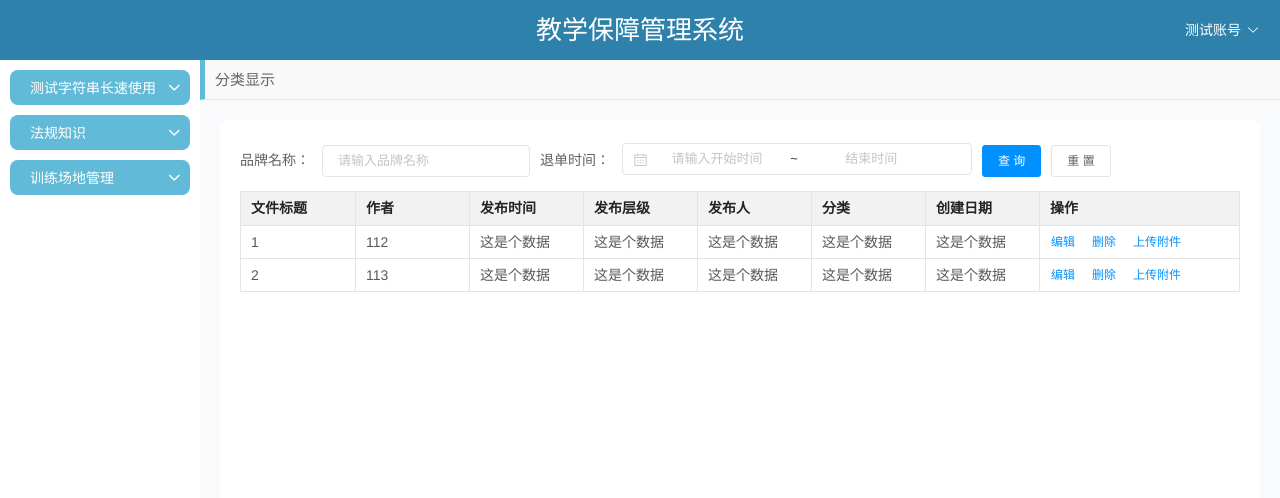
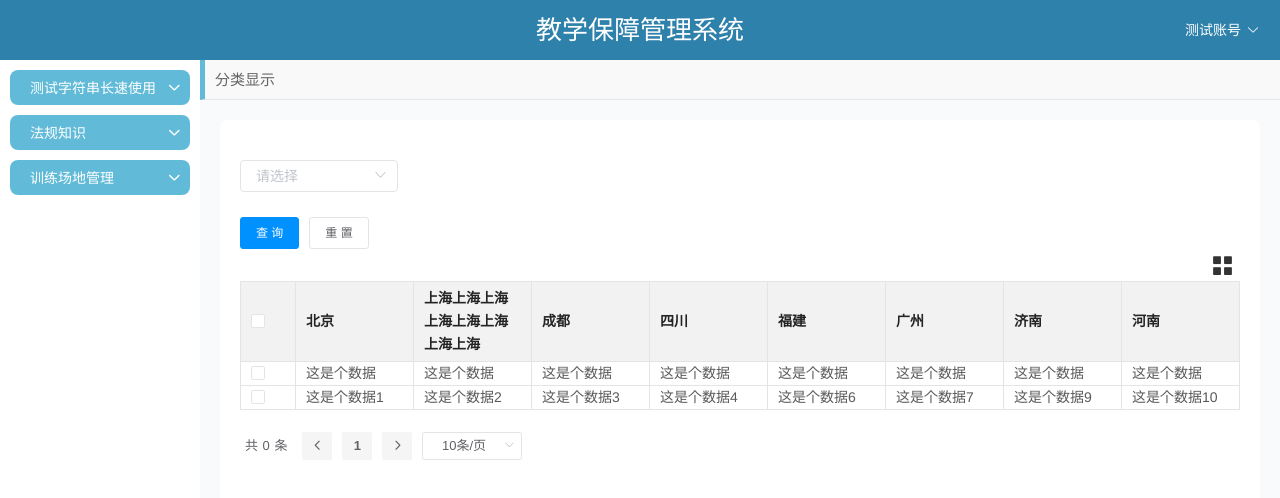
Before and after one commit to xiaodousi2014/tsm-system, a Vue app: page /#/ClassifiedDisplay in a window 1280 px wide. Shown: the top 498 px of the page. Built offline with nearby package versions, Linux system fonts and the light colour scheme.

Commit message:
添加table，search tableSelect 组件

```diff
--- /dev/null
+++ b/src/components/customSearch.vue
@@ -0,0 +1,191 @@
+<template>
+  <div id="customSearch">
+    <div>
+      <el-row
+        :gutter="10"
+        v-for="(it, index) in checkedSearchList"
+        :key="index"
+        style="margin-top: 20px"
+      >
+        <el-col :md="4" :sm="6" :xs="12">
+          <el-select
+            v-model="it.code"
+            placeholder="请选择"
+            style="display: block; width: 100%"
+            @change="typeChange(index, $event)"
+          >
+            <el-option
+              v-for="item in searchList"
+              :key="item.code"
+              :label="item.name"
+              :value="item.code"
+            >
+            </el-option>
+          </el-select>
+        </el-col>
+        <el-col :md="2" :sm="3" :xs="6" v-if="it.code">
+          <el-select placeholder="请选择" v-model="it.oneSelect">
+            <el-option
+              v-for="(item, index) in oneSelect"
+              :key="index"
+              :label="item.name"
+              :value="item.id"
+            >
+            </el-option>
+          </el-select>
+        </el-col>
+        <el-col :md="4" :sm="6" :xs="12" v-if="it.code">
+          <el-input
+            v-if="it.type == 'text'"
+            size="small"
+            v-model="it.codeValue"
+            placeholder="请输入"
+          ></el-input>
+          <el-date-picker
+            style="width: 100%"
+            v-if="it.type == 'date'"
+            v-model="it.value"
+            type="date"
+            placeholder="选择日期"
+          >
+          </el-date-picker>
+          <el-input
+            v-if="it.type == 'number'"
+            type="number"
+            size="small"
+            v-model.number="it.codeValue"
+            placeholder="请输入"
+          ></el-input>
+        </el-col>
+        <el-col :md="2" :sm="3" :xs="6" v-if="it.code">
+          <el-select placeholder="请选择" v-model="it.twoSelect">
+            <el-option
+              v-for="(item, index) in twoSelect"
+              :key="index"
+              :label="item.name"
+              :value="item.id"
+            >
+            </el-option>
+          </el-select>
+        </el-col>
+        <el-col :md="4" :sm="6" :xs="12" v-if="it.code">
+          <el-button
+            type="primary"
+            size="small"
+            icon="el-icon-plus"
+            @click="addSearch(index)"
+          ></el-button>
+          <el-button
+            type="primary"
+            size="small"
+            icon="el-icon-minus"
+            @click="reduceSearch(index)"
+            v-if="index != 0"
+          ></el-button>
+        </el-col>
+      </el-row>
+      <div class="search-button-block" style="margin-top: 20px">
+        <el-button size="small" type="primary">查 询</el-button>
+        <el-button size="small">重 置</el-button>
+      </div>
+    </div>
+  </div>
+</template>
+
+<script>
+export default {
+  name: "customSearch",
+  props: {
+    searchList: {
+      type: Array,
+      default: [],
+    },
+  },
+  data() {
+    return {
+      oneSelect: [
+        {
+          id: 1,
+          name: "等于",
+        },
+        {
+          id: 2,
+          name: "不等于",
+        },
+        {
+          id: 3,
+          name: "大于",
+        },
+        {
+          id: 4,
+          name: "小于",
+        },
+        {
+          id: 5,
+          name: "包含",
+        },
+        {
+          id: 6,
+          name: "不包含",
+        },
+      ],
+      checkedSearchList: [
+        {
+          code: "",
+          codeValue: "",
+          type: "",
+          oneSelect: 1,
+          oneSelectValue: "",
+          twoSelect: 1,
+          twoSelectValue: "",
+        },
+      ],
+      twoSelect: [
+        {
+          id: 1,
+          name: "且",
+        },
+        {
+          id: 2,
+          name: "或",
+        },
+        {
+          id: 3,
+          name: "非",
+        },
+      ],
+    };
+  },
+  watch: {},
+  methods: {
+    // 删除一个搜索条件
+    reduceSearch(index) {
+      this.checkedSearchList.splice(index, 1);
+    },
+    // 添加搜索条件
+    addSearch(index) {
+      let query = {
+        code: "",
+        codeValue: "",
+        type: "",
+        oneSelect: 1,
+        oneSelectValue: "",
+        twoSelect: 1,
+        twoSelectValue: "",
+      };
+      this.checkedSearchList.splice(index + 1, 0, query);
+      console.log(this.checkedSearchList);
+    },
+    typeChange(index, event) {
+      this.searchList.forEach((item) => {
+        if (item.code == event) {
+          this.checkedSearchList[index].type = item.type;
+        }
+      });
+    },
+  },
+};
+</script>
+
+<style lang="less" scoped>
+</style>
--- /dev/null
+++ b/src/components/customTable.vue
@@ -0,0 +1,79 @@
+<template>
+  <div >
+    <el-table  border id="el-table" style="width: 100%"  :data="tableData" @selection-change="handleSelectionChange">
+      <!-- 动态循环的列表 -->
+        <el-table-column
+      type="selection"
+      width="55">
+    </el-table-column>
+      <template v-for="(item, index) in tableAllIist">
+        <el-table-column
+          v-if="item.checked"
+          :key="index"
+          :prop="item.code"
+          :label="item.name"
+          width=""
+        >
+        </el-table-column>
+      </template>
+    </el-table>
+  </div>
+</template>
+<script>
+
+export default {
+  name: "customtable",
+  components: {},
+  props: {
+    tableAllIist: {//是否可折叠
+        type: Array,
+        default: []
+      },
+      tableData: {
+        type:Array,
+        default: []
+      }
+  },
+  data() {
+    return {
+      multipleSelection: []
+    };
+  },
+  methods: {
+    handleSelectionChange(val) {
+        this.multipleSelection = val;
+      }
+  },
+  created() {
+  },
+};
+</script>
+<style scoped lang="less">
+.showIcon {
+  text-align: right;
+  padding-right: 5px;
+  font-size: 25px;
+  position: relative;
+  .selectList {
+    position: absolute;
+    height: 400px;
+    overflow-y: scroll;
+    top: 30px;
+    right: 0;
+    z-index: 99;
+    min-width: 100px;
+    text-align: left;
+    font-size: 20px;
+    padding: 20px 0;
+    background: #fdfdfd;
+    border: 1px solid rgb(238, 238, 238);
+    li {
+      padding: 0 10px;
+      line-height: 50px;
+    }
+  }
+}
+.showIcon i {
+  cursor: pointer;
+}
+</style>
--- /dev/null
+++ b/src/components/customTableSelect.vue
@@ -0,0 +1,91 @@
+<template>
+  <div id="customTable"> <div class="showIcon"><i class="el-icon-menu" @click="showMoreList()"></i>
+            <ul class="selectList" v-if="showContent">
+       <!-- <el-checkbox-group v-model="checkedGroup" @change="handleCheckedCitiesChange"  size="medium"> -->
+         <li v-for="item in list" :key="item.code">
+           <el-checkbox  v-model="item.checked"  border>{{item.name}}</el-checkbox>
+       </li>
+  <!-- </el-checkbox-group> -->
+
+    </ul>
+
+      </div>
+  </div>
+</template>
+
+<script>
+  export default {
+    name: 'customTableSelect',
+    props: {
+      list: {//是否可折叠
+        type: Array,
+        default: []
+      }
+    },
+    data() {
+      return {
+        //控制是否折叠
+        showContent: false,
+         checkedGroup: [],
+      }
+    },
+    watch: {
+    },
+    methods:{
+      showMoreList() {
+        this.showContent = !this.showContent;
+        if(this.showContent && this.checkedGroup.length == 0) {
+           this.list.forEach(item => {
+          if(item.checked) {
+            this.checkedGroup.push(item.code);
+          }
+        })
+        }
+      },
+        handleCheckedCitiesChange() {
+      let checkedList = [];
+      this.list.forEach(item => {
+        this.checkedGroup.forEach(checked => {
+          if(item.code == checked) {
+            item.checked = true;
+          } else {
+            item.checked = false
+          }
+        })
+      })
+      console.log(checkedList);
+      // this.$emit('changeTable', checkedList)
+    }
+    }
+  }
+</script>
+
+<style lang="less" scoped>
+  .showIcon {
+  text-align: right;
+  padding-right: 5px;
+  font-size:25px;
+  position: relative;
+  .selectList {
+   position: absolute;
+   height: 400px;
+   overflow-y: scroll;
+   top: 30px;
+   right: 0;
+   z-index: 99;
+    min-width: 100px;
+    text-align: left;
+    font-size: 20px;
+    padding: 20px 0;
+    background: #fdfdfd;
+    border: 1px solid rgb(238,238,238);
+    li {
+      padding:0 10px;
+      line-height: 50px;
+    }
+  }
+}
+.showIcon i {
+  cursor: pointer;
+}
+</style>
--- a/src/views/statuteKnow/classifiedDisplay.vue
+++ b/src/views/statuteKnow/classifiedDisplay.vue
@@ -2,68 +2,14 @@
   <div class="ClassifiedDisplay padding20">
     <!-- 表格 -->
     <!--搜索表单-->
-    <collapse-transition>
-      <el-form
-        :inline="true"
-        ref="form1"
-        label-position="right"
-        :model="formDataSelect"
-      >
-        <el-form-item label="品牌名称：">
-          <el-input
-            size="small"
-            v-model="formDataSelect.brandName"
-            placeholder="请输入品牌名称"
-          ></el-input>
-        </el-form-item>
-        <el-form-item label="退单时间：">
-          <el-date-picker
-            size="small"
-            v-model="formDataSelect.reTime"
-            type="daterange"
-            :default-time="['00:00:00', '23:59:59']"
-            value-format="timestamp"
-            unlink-panels
-            range-separator="~"
-            start-placeholder="请输入开始时间"
-            end-placeholder="结束时间"
-          >
-          </el-date-picker>
-        </el-form-item>
-        <div class="search-button-block">
-          <el-button size="small" type="primary">查 询</el-button>
-          <el-button size="small">重 置</el-button>
-        </div>
-        <!--<div @click="showMore = !showMore" class="search-show-more">-->
-        <!--<span>展开更多</span>-->
-        <!--<i class="icon-show-more el-icon-arrow-down" :class="{'arrowRotate':!showMore}"></i>-->
-        <!--</div>-->
-      </el-form>
-    </collapse-transition>
-    <el-table :data="tableData3" border id="el-table" style="width: 100%">
-      <!-- 动态循环的列表 -->
-      <template v-for="(item, index) in tableLabel">
-        <el-table-column
-          :key="index"
-          :prop="item.prop"
-          :label="item.label"
-          width=""
-        >
-        </el-table-column>
-      </template>
-      <!-- 固定的列：从业人员 -->
-      <el-table-column label="操作" width="200px">
-        <template slot-scope="scope">
-          　　　　　　 <el-button type="text" size="small">编辑</el-button>
-          <el-button type="text" size="small">删除</el-button>
-          <el-button type="text" size="small">上传附件</el-button>
-          　　　　</template
-        >
-      </el-table-column>
-    </el-table>
-
+    <custom-search :searchList = searchList></custom-search>
+    <custom-table-select
+      :list="tableAllIist"
+      @changeTable="changeTable"
+    ></custom-table-select>
+    <custom-table :tableAllIist = tableAllIist :tableData = tableData3></custom-table>
     <!-- 分页 -->
-    <!-- <div class="pagination" >
+    <div class="pagination" >
       <el-pagination
         background
         @size-change="handleSizeChange"
@@ -75,64 +21,199 @@
         :total="total"
         border
       ></el-pagination>
-    </div> -->
-    <!-- <el-dialog title="选择申请类别" :visible.sync="dialogFormVisible">
-      <el-select v-model="selectType" placeholder="请选择" style="width: 100%">
-        <el-option
-          v-for="item in choseList"
-          :value="item.id"
-          :label="item.name"
-          :key="item.id"
-        ></el-option>
-      </el-select>
-
-      <div slot="footer" class="dialog-footer">
-        <el-button @click="dialogFormVisible = false">取 消</el-button>
-        <el-button type="primary" @click="goNewPage()">确 定</el-button>
-      </div>
-    </el-dialog> -->
-    <!-- <adjustment-change :show="editFormShow" /> -->
-    <!-- <add-input-info :show="addInfoModal" @close="closeModal()"></add-input-info> -->
+    </div>
   </div>
 </template>
 <script>
+import customTableSelect from "../../components/customTableSelect";
+import customSearch from "../../components/customSearch";
 import Http from "../../api/api";
+import customTable from '../../components/customTable'
 export default {
   name: "ClassifiedDisplay",
-  components: {},
+  components: { customTableSelect, customSearch, customTable},
   data() {
     return {
-      ClassifiedDisplay: [],
-      formDataSelect: {},
+      query: {
+         limit: 1,
+         pageNo: 10
+      },
+      total: 0,
       tableData3: [
         {
           id: "1",
           number: "112",
           a: "这是个数据",
           b: "这是个数据",
+          c: "这是个数据",
+          d: "这是个数据",
+          e: "这是个数据",
+          f: "这是个数据",
+          g: "这是个数据",
+          h: "这是个数据",
+          j: "这是个数据",
+          k: "这是个数据",
+          l: "这是个数据",
         },
         {
           id: "2",
           number: "113",
-          a: "这是个数据",
-          b: "这是个数据",
+          a: "这是个数据1",
+          b: "这是个数据2",
+          c: "这是个数据3",
+          d: "这是个数据4",
+          e: "这是个数据5",
+          f: "这是个数据6",
+          g: "这是个数据7",
+          h: "这是个数据8",
+          j: "这是个数据9",
+          k: "这是个数据10",
+          l: "这是个数据",
         },
       ],
-      tableLabel: [
-        { label: "文件标题", prop: "id" },
-        { label: "作者", prop: "number" },
-        { label: "发布时间", prop: "a" },
-        { label: "发布层级", prop: "b" },
-        { label: "发布人", prop: "b" },
-        { label: "分类", prop: "b" },
-        { label: "创建日期", prop: "b" },
+      tableAllIist: [],
+      searchList: [
+        {
+          name: "姓名",
+          type: "text",
+          code: "name",
+          value: "",
+        },
+        {
+          name: "性别",
+          type: "text",
+          code: "sex",
+          value: "",
+        },
+        {
+          name: "年龄",
+          type: "number",
+          code: "age",
+          value: "",
+        },
+        {
+          name: "出生日期",
+          type: "date",
+          code: "year",
+          value: "",
+        },
+        {
+          name: "爱好",
+          type: "text",
+          code: "like",
+          value: "",
+        },
+        {
+          name: "专业",
+          type: "text",
+          code: "object",
+          value: "",
+        },
+        {
+          name: "描述",
+          type: "text",
+          code: "remark",
+          value: "",
+        },
       ],
     };
   },
-  methods: {},
-  created() {},
+  methods: {
+    handleSizeChange() {
+
+    },
+    handleCurrentChange() {
+
+    },
+    getAllTableList() {
+      this.tableAllIist = [
+        {
+          code: "a",
+          name: "北京",
+          checked: true,
+        },
+        {
+          code: "b",
+          name: "上海上海上海上海上海上海上海上海",
+          checked: true,
+        },
+        {
+          code: "c",
+          name: "成都",
+          checked: true,
+        },
+        {
+          code: "d",
+          name: "四川",
+          checked: true,
+        },
+        {
+          code: "e",
+          name: "俄罗斯",
+          checked: false,
+        },
+        {
+          code: "f",
+          name: "福建",
+          checked: true,
+        },
+        {
+          code: "g",
+          name: "广州",
+          checked: true,
+        },
+        {
+          code: "h",
+          name: "杭州",
+          checked: false,
+        },
+        {
+          code: "j",
+          name: "济南",
+          checked: true,
+        },
+        {
+          code: "k",
+          name: "河南",
+          checked: true,
+        },
+      ];
+    },
+  },
+  created() {
+    this.getAllTableList();
+  },
 };
 </script>
-<style scoped>
-
+<style scoped lang="less">
+.showIcon {
+  text-align: right;
+  padding-right: 5px;
+  font-size: 25px;
+  position: relative;
+  .selectList {
+    position: absolute;
+    height: 400px;
+    overflow-y: scroll;
+    top: 30px;
+    right: 0;
+    z-index: 99;
+    min-width: 100px;
+    text-align: left;
+    font-size: 20px;
+    padding: 20px 0;
+    background: #fdfdfd;
+    border: 1px solid rgb(238, 238, 238);
+    li {
+      padding: 0 10px;
+      line-height: 50px;
+    }
+  }
+}
+.pagination {
+  margin-top:20px;
+}
+.showIcon i {
+  cursor: pointer;
+}
 </style>
```
